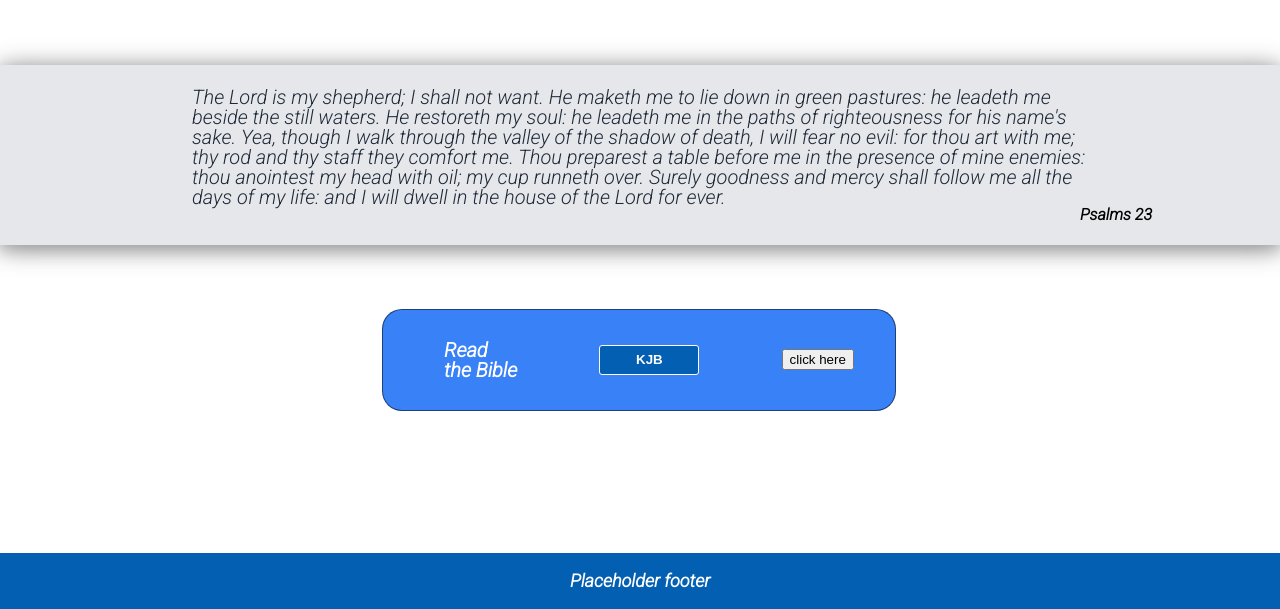
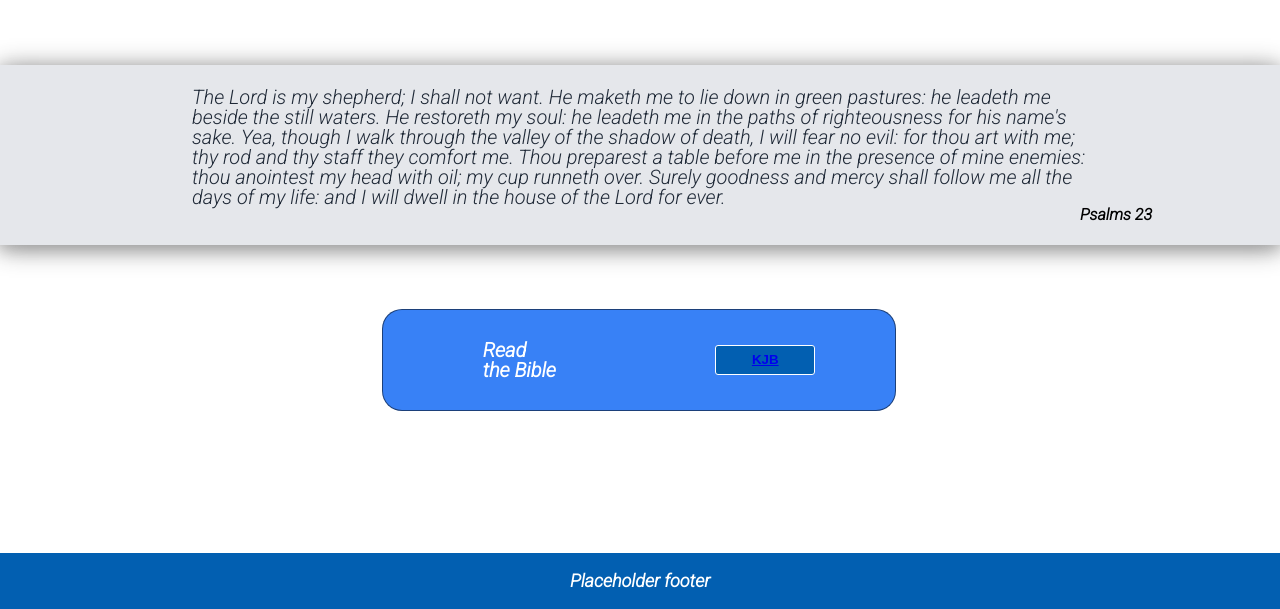
Before and after one commit to GMGus/odin-landing-page, a plain HTML site: page index.html in a window 1280 px wide. Shown: the part 643-1252 px from the top of the page. Drawn offline with Linux system fonts and the light colour scheme.

Commit message:
uploading last file

```diff
--- a/index.html
+++ b/index.html
@@ -85,12 +85,8 @@
           <h1>Read</h1>
           <h2>the Bible</h2>
         </div>
-        <button class="s4btn">KJB</button>
-
-        <button
-          onclick="window.location.href='https://www.kingjamesbibleonline.org/';"
-        >
-          click here
+        <button class="s4btn">
+          <a class="kjb" href="https://www.kingjamesbibleonline.org/">KJB</a>
         </button>
       </div>
     </div>
```
